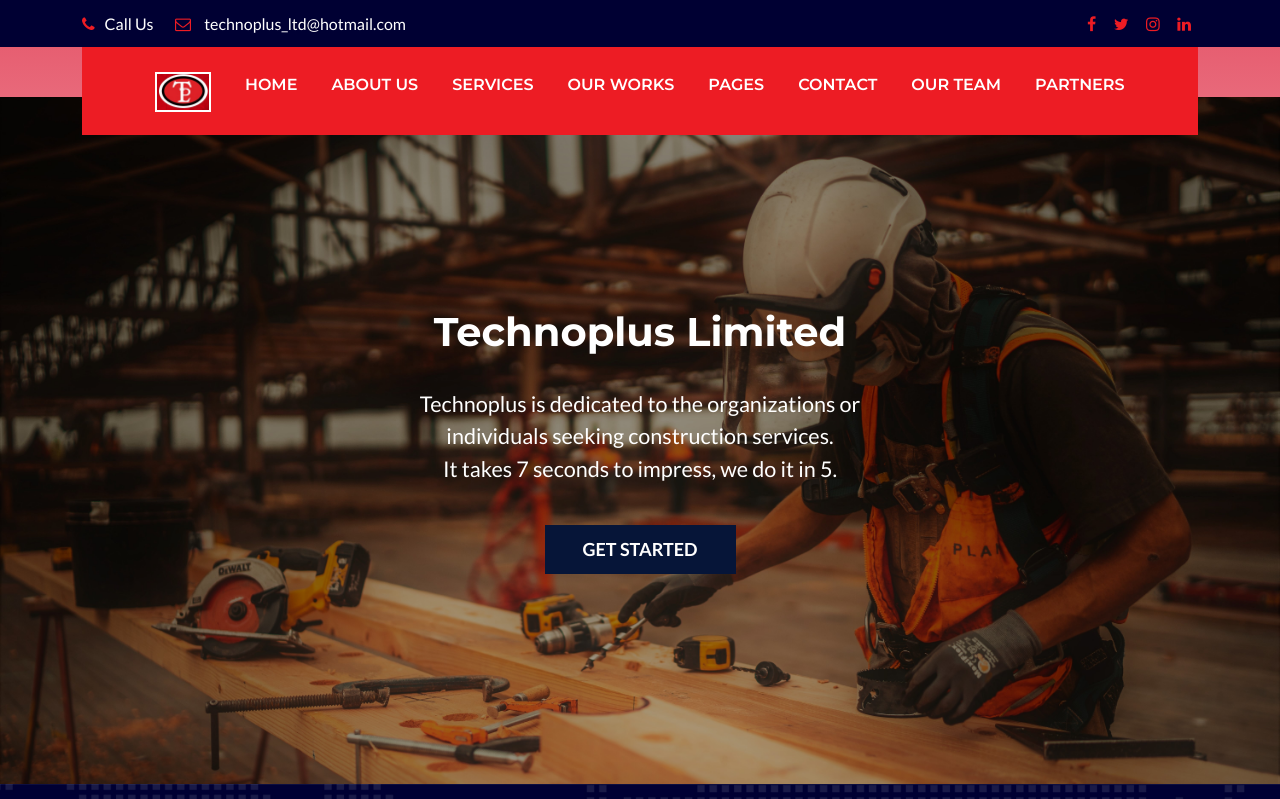
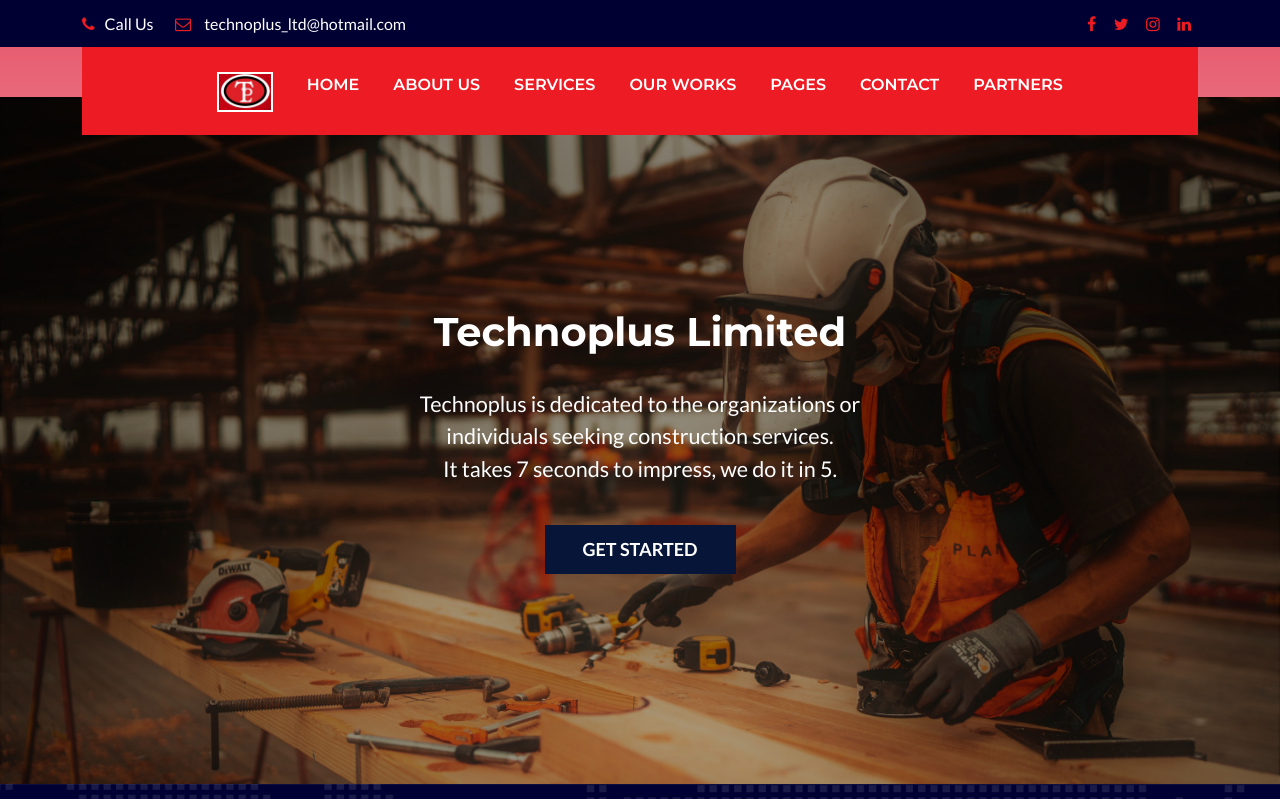
Before and after one commit to mohatrain/Technoplus, a PHP site: page / in a window 1280 px wide. Shown: the top 799 px of the page. Run offline with PHP 8.4, Linux system fonts and the light colour scheme.

Commit message:
Updates
Updated the UI a bit but it should be impressive though

```diff
--- a/css/style.css
+++ b/css/style.css
@@ -663,3 +663,5 @@
     right: 0;
   }
 }
+
+/* Imported code */
--- a/index.html
+++ b/index.html
@@ -185,9 +185,9 @@
                 <li class="nav-item">
                   <a class="nav-link">CONTACT</a>
                 </li>
-                <li class="nav-item">
+                <!-- <li class="nav-item">
                   <a class="nav-link">OUR TEAM</a>
-                </li>
+                </li> -->
                 <li class="nav-item">
                   <a class="nav-link" href="#partners" >PARTNERS</a>
                 </li>
```
